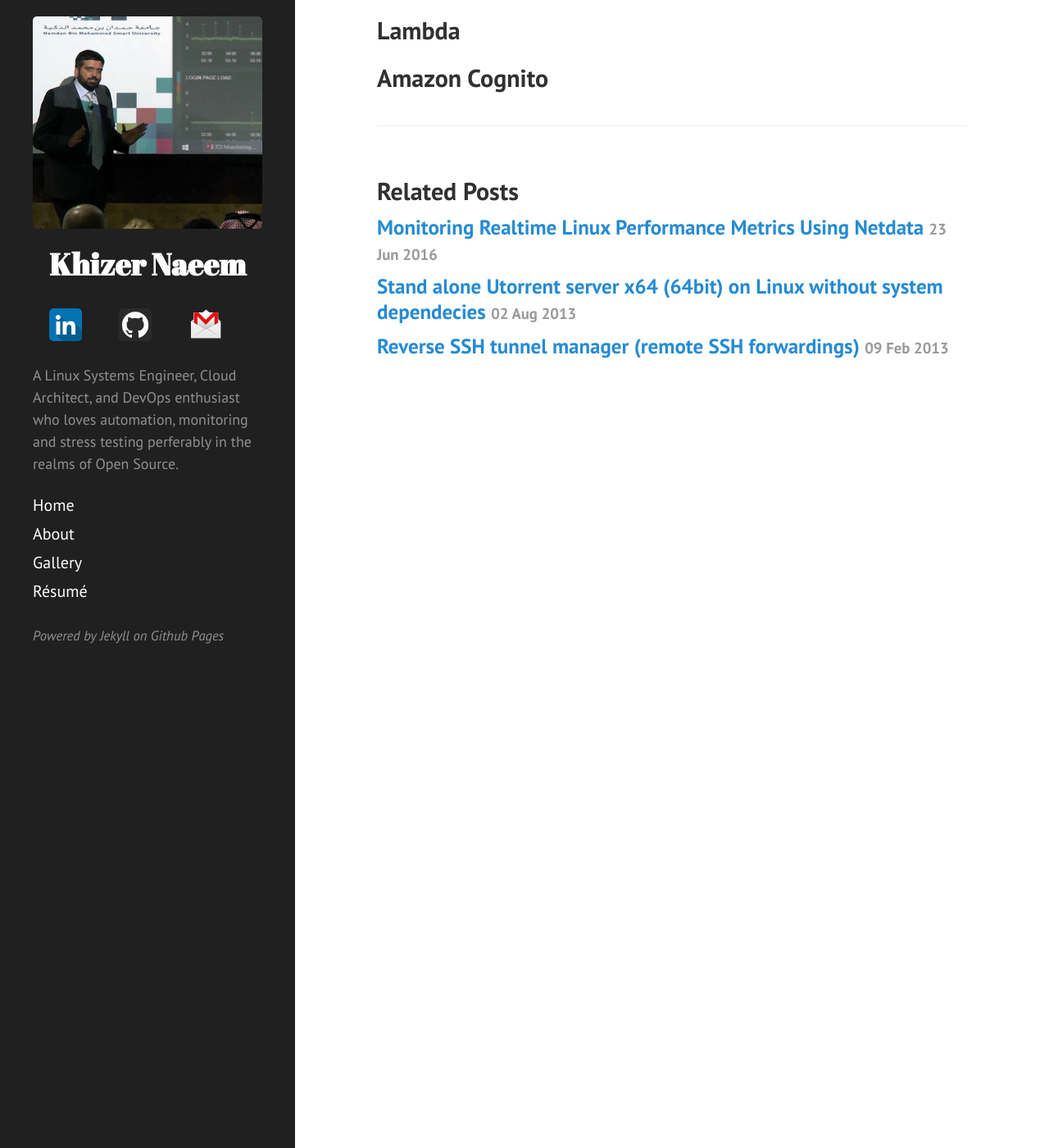
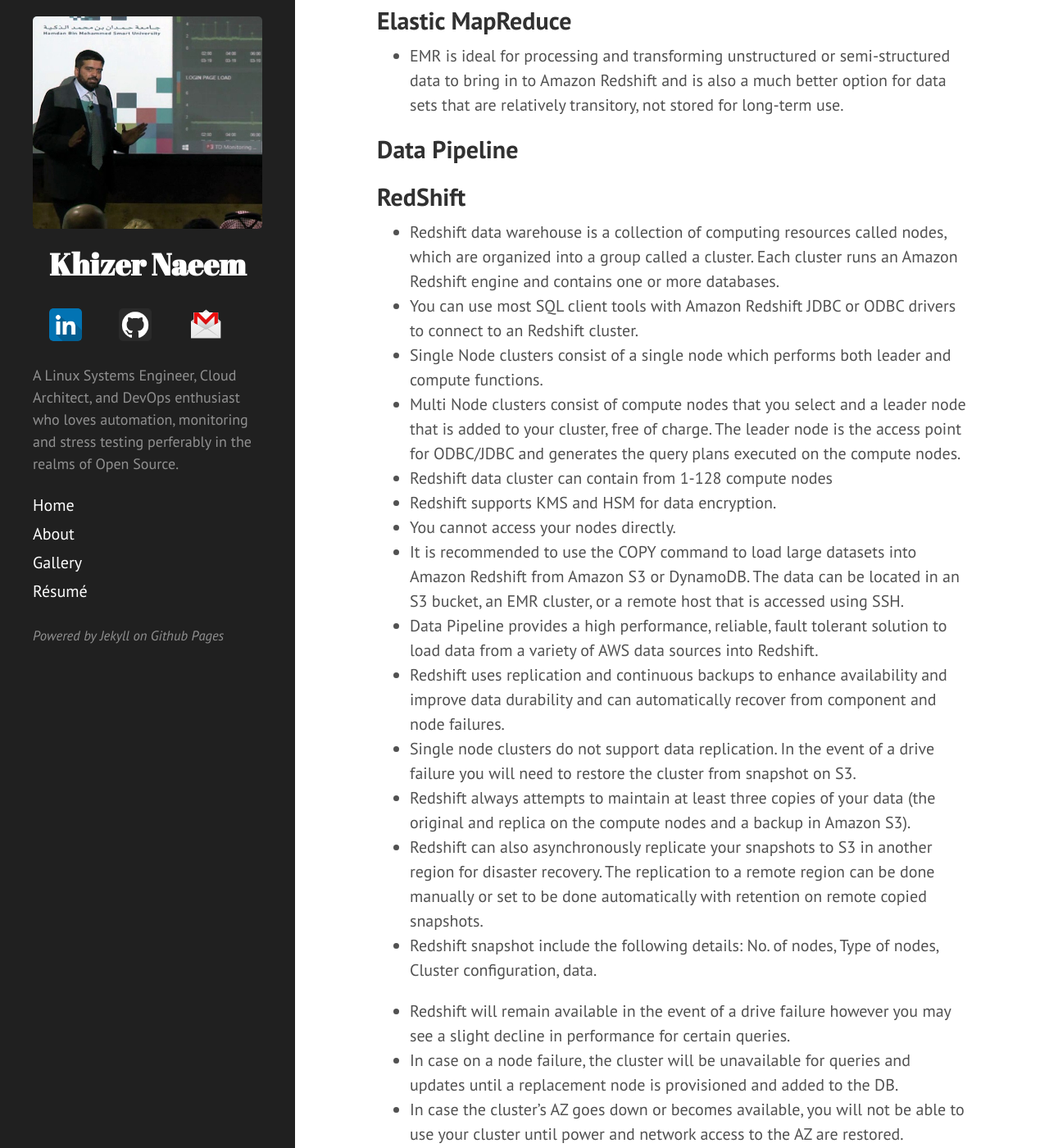
Before and after one commit to kxr/kxr.github.io, a Jekyll site: the page built from _posts/2016-07-07-aws-certified-solutions-architech-professional-preparation-notes.md, in a window 1280 px wide and 1400 px high, scrolled down 25137 px. Shown: the whole window at 82% size. Built offline with Jekyll 4.4.1, drawn with Linux system fonts in a browser that asks for light colours; comment, search, counter and statistics services are not loaded; some of the changed text lies outside the part shown.

Commit message:
aws csa pro

```diff
--- a/_posts/2016-07-07-aws-certified-solutions-architech-professional-preparation-notes.md
+++ b/_posts/2016-07-07-aws-certified-solutions-architech-professional-preparation-notes.md
@@ -212,7 +212,9 @@ title: AWS Certified Solutions Architect Professional Prepartion Notes
 - DependsOn attribute enables you to specify that one resource must be created after another e.g. EC2 instance with a public IP address is dependent on the VPC-gateway attachment, An EC2 instance might be depedent on a service role etc.
 - The Metadata attribute enables you to associate structured data with a resource enabling you to add data in JSON format to the resource declaration.
 - AWS::CloudFormation::Stack enables you to nest another stack as a resource within your template.
--
+- When you launch stacks, you can install and configure software applications on Amazon EC2 instances by using the cfn-init helper script and the AWS::CloudFormation::Init resource. By using AWS::CloudFormation::Init, you can describe the configurations that you want rather than scripting procedural steps. You can also update configurations without recreating instances.
+- By default, the cfn-hup daemon runs every 15 minutes, so it may take up to 15 minutes for the application to change once the stack has been updated.
+- Each instance will run the cfn-hup hooks on its own schedule; there is no coordination between the instances in the stack. You should consider the following: If the cfn-hup changes run on all Amazon EC2 instances in the Auto Scaling group at the same time, your service might be unavailable during the update. If the cfn-hup changes run at different times, old and new versions of the software may be running at the same. To avoid these issues, consider forcing a rolling update on your instances in the Auto Scaling group
 
 
 
@@ -354,9 +356,36 @@ title: AWS Certified Solutions Architect Professional Prepartion Notes
 
 ## Elastic MapReduce
 
+- EMR is ideal for processing and transforming unstructured or semi-structured data to bring in to Amazon Redshift and is also a much better option for data sets that are relatively transitory, not stored for long-term use.
+
 ## Data Pipeline
 
 ## RedShift
+
+- Redshift data warehouse is a collection of computing resources called nodes, which are organized into a group called a cluster. Each cluster runs an Amazon Redshift engine and contains one or more databases.
+- You can use most SQL client tools with Amazon Redshift JDBC or ODBC drivers to connect to an Redshift cluster.
+- Single Node clusters consist of a single node which performs both leader and compute functions.
+- Multi Node clusters consist of compute nodes that you select and a leader node that is added to your cluster, free of charge. The leader node is the access point for ODBC/JDBC and generates the query plans executed on the compute nodes.
+- Redshift data cluster can contain from 1-128 compute nodes
+- Redshift supports KMS and HSM for data encryption.
+- You cannot access your nodes directly.
+- It is recommended to use the COPY command to load large datasets into Amazon Redshift from Amazon S3 or DynamoDB. The data can be located in an S3 bucket, an EMR cluster, or a remote host that is accessed using SSH.
+- Data Pipeline provides a high performance, reliable, fault tolerant solution to load data from a variety of AWS data sources into Redshift.
+- Redshift uses replication and continuous backups to enhance availability and improve data durability and can automatically recover from component and node failures.
+- Single node clusters do not support data replication. In the event of a drive failure you will need to restore the cluster from snapshot on S3.
+- Redshift always attempts to maintain at least three copies of your data (the original and replica on the compute nodes and a backup in Amazon S3).
+- Redshift can also asynchronously replicate your snapshots to S3 in another region for disaster recovery. The replication to a remote region can be done manually or set to be done automatically with retention on remote copied snapshots.
+- Redshift snapshot include the following details: No. of nodes, Type of nodes, Cluster configuration, data.
+
+- Redshift will remain available in the event of a drive failure however you may see a slight decline in performance for certain queries.
+- In case on a node failure, the cluster will be unavailable for queries and updates until a replacement node is provisioned and added to the DB.
+- In case the cluster's AZ goes down or becomes available, you will not be able to use your cluster until power and network access to the AZ are restored.
+- You can create a cluster using either Dense Storage (DS) nodes or Dense Compute (DC) nodes.
+- Redshift's MPP architecture means you can increase your performance by increasing the number of nodes in your data warehouse cluster.
+- There is no Data Transfer charge for data transferred to or from Amazon Redshift outside of Amazon VPC. Data Transfer to or from Redshift in Amazon VPC accrues standard AWS data transfer charges.
+- You can increase the number of nodes within your cluster. The cluster remains available for read operations while a new data warehouse cluster gets created during scaling operations.
+- When shutting down a cluster allows a final creation of snapshot and the cluster is deleted. Deleting a cluster will not allow the creation of a final snapshot. Both options will delete all any automated snapshots associated.
+-
 
 ## CloudTrail
 
```
